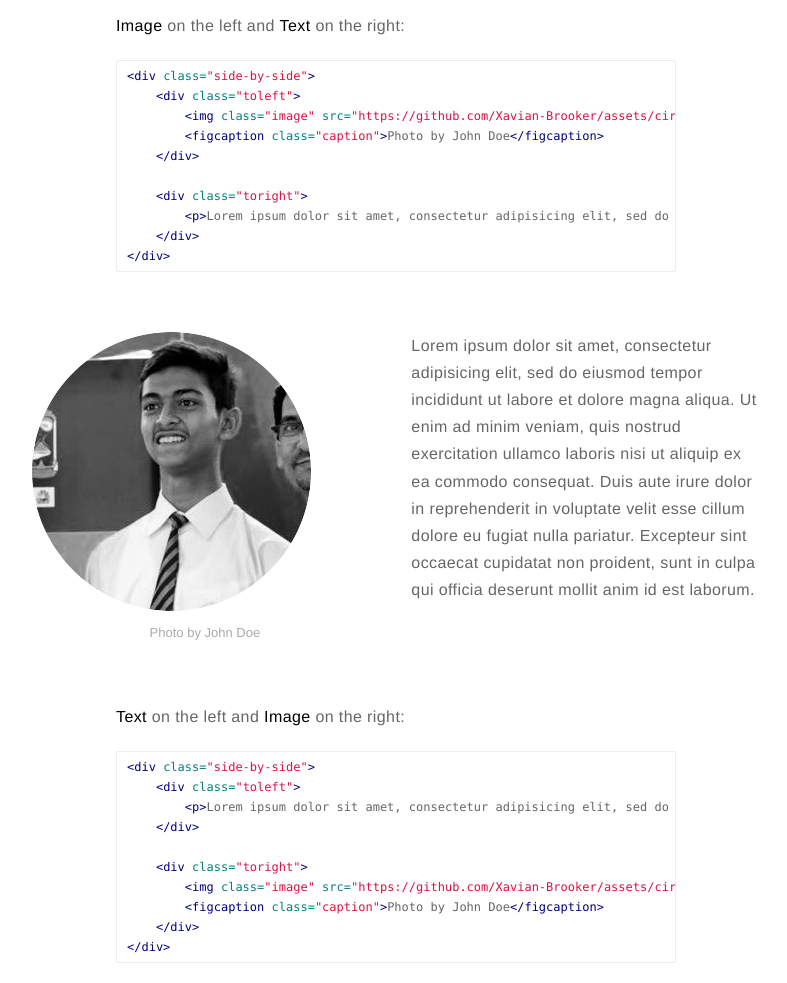
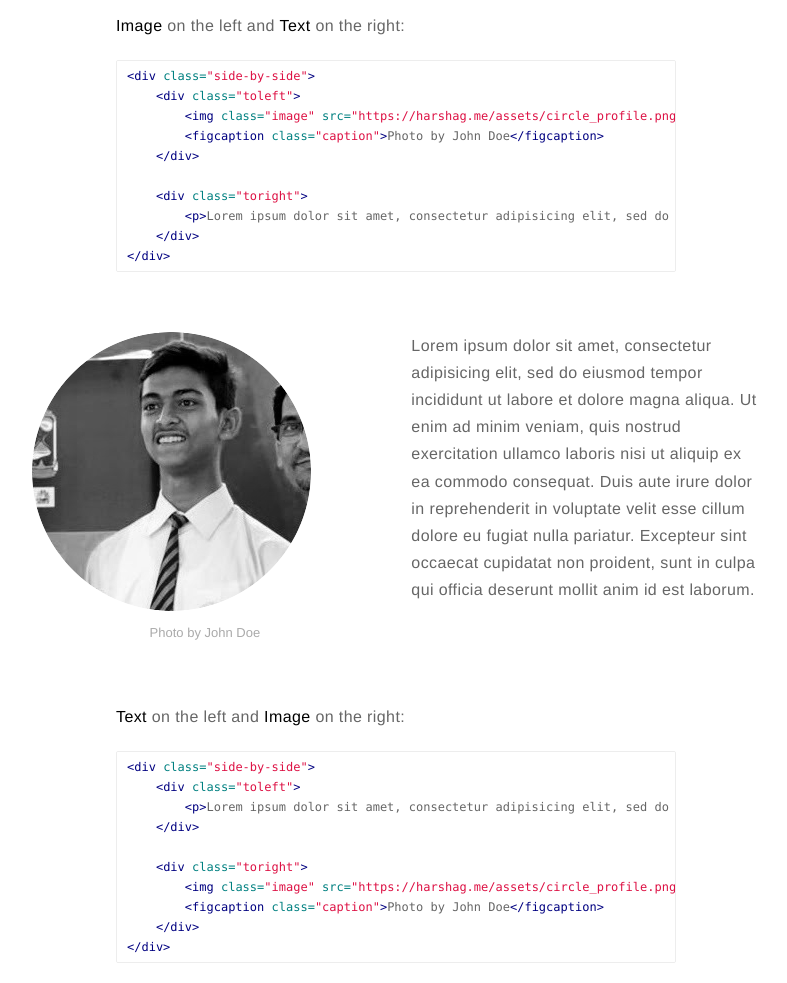
Before and after one commit to harshagrawal13/harshagrawal13.github.io, a Jekyll site: the page built from _posts/2015-02-24-markdown-extra-components.markdown, in a window 1280 px wide and 1400 px high, scrolled down 1068 px. Shown: the part 151-1134 px from the top of the window, without its empty margins (244-1031 px from the left). Built offline with Jekyll 4.4.1, drawn with Linux system fonts in a browser that asks for light colours; comment, search, counter and statistics services are not loaded; some of the changed lines change nothing that is shown.

Commit message:
Update _config.yml

```diff
--- a/_config.yml
+++ b/_config.yml
@@ -16,7 +16,7 @@ resume: true
 resume-external: true
 resume-url: https://google.com/?q=my+resume
 
-url: https://github.com/Xavian-Brooker
+url: https://harshag.me
 # your url: http://USERNAME.github.io
 
 permalink: /:title/
```
